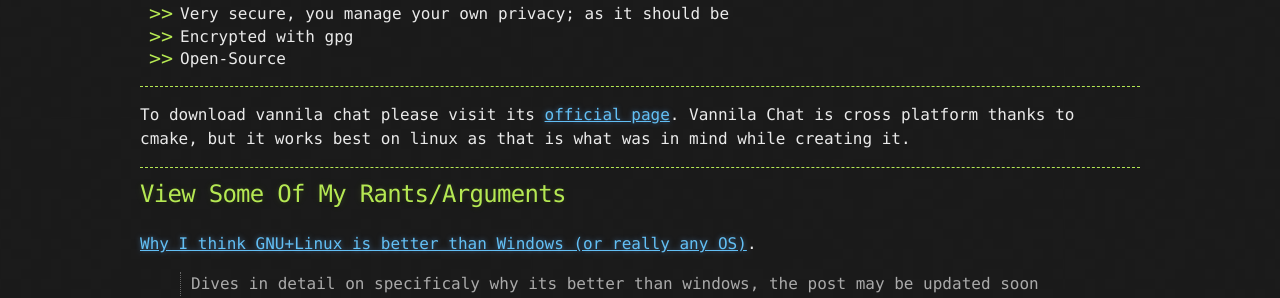
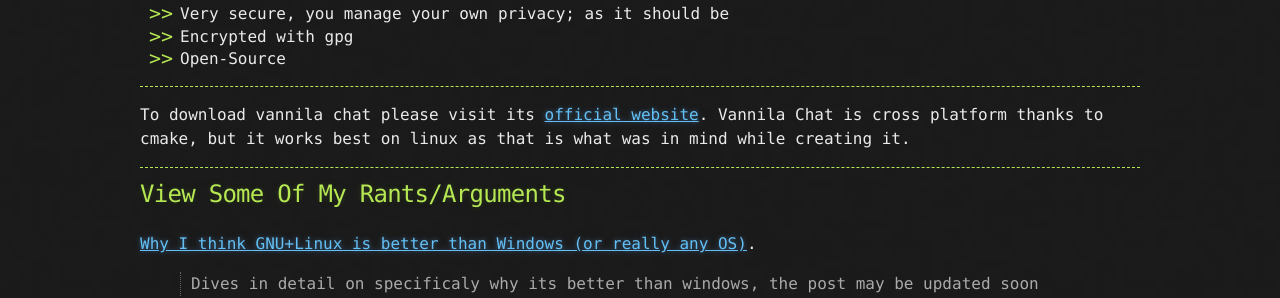
Before and after one commit to ElongatedMetroid/NateNoNameSOFT.github.io, a Jekyll site: the page built from index.md, in a window 1280 px wide. Shown: the part 414-712 px from the top of the page. Built offline with Jekyll 4.4.1, drawn with Linux system fonts in a browser that asks for light colours; our own code applies the rules of GitHub Pages for plain Markdown files.

Commit message:
fix vanilla chat link

```diff
--- a/index.md
+++ b/index.md
@@ -15,7 +15,7 @@
 
 * * *
 
-To download vannila chat please visit its [official page](./pages/vanilla-chat.php).
+To download vannila chat please visit its [official website](noname.minecraftr.us).
 Vannila Chat is cross platform thanks to cmake, but it works best on linux as that
 is what was in mind while creating it.
 
```
